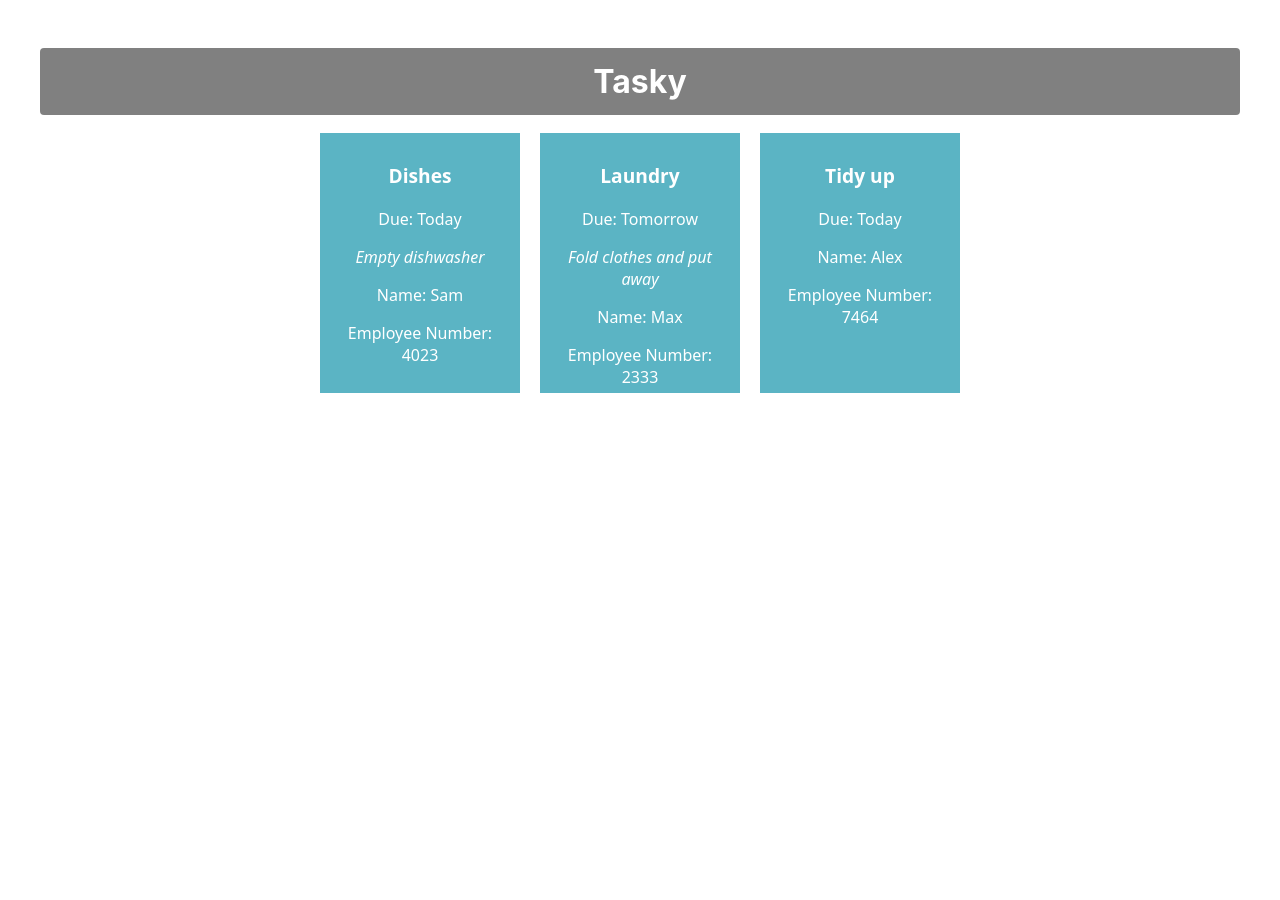
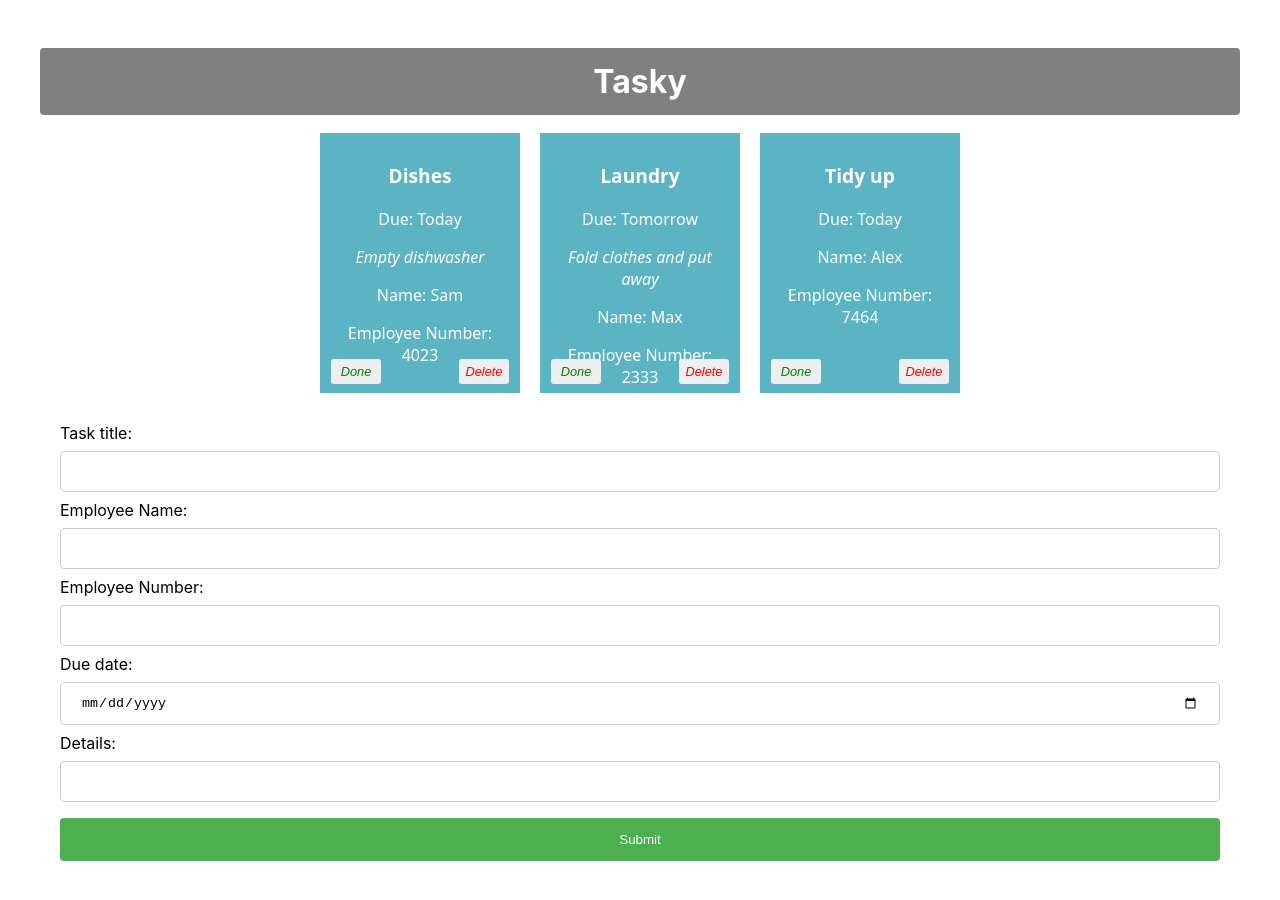
Before and after one commit to ZenYugi/react-basics-labs3, a React (Create React App) app in the folder hometasky/: page / in a window 1280 px wide. Shown: the top 900 px of the page. Before the commit the page ends 800 px from the top, so only its background shows below. Built offline with nearby package versions, Linux system fonts and the light colour scheme.

Commit message:
Week 3 Lab A done

```diff
--- a/hometasky/package.json
+++ b/hometasky/package.json
@@ -9,6 +9,7 @@
     "react": "^18.2.0",
     "react-dom": "^18.2.0",
     "react-scripts": "5.0.1",
+    "uuid": "^9.0.0",
     "web-vitals": "^2.1.4"
   },
   "scripts": {
--- a/hometasky/src/App.css
+++ b/hometasky/src/App.css
@@ -38,3 +38,56 @@
 .description {
   font-style: italic;
 }
+
+button {
+  border: none;
+  border-radius: 3px;
+  font-style: italic;
+  font-size: 0.8em;
+  margin: 4px 6px;
+  width: 50px;
+  height: 25px;
+}
+
+.doneButton {
+  position: absolute;
+  bottom: 5px;
+  left: 5px;
+  color: green;
+}
+
+.deleteButton {
+  position: absolute;
+  bottom: 5px;
+  right: 5px;
+  color: red;
+}
+
+input[type=text], input[type=date] {
+  width: 100%;
+  padding: 12px 20px;
+  margin: 8px 0;
+  display: inline-block;
+  border: 1px solid #ccc;
+  border-radius: 4px;
+  box-sizing: border-box;
+}
+
+input[type=submit] {
+  width: 100%;
+  background-color: #4CAF50;
+  color: white;
+  padding: 14px 20px;
+  margin: 8px 0;
+  border: none;
+  border-radius: 4px;
+  cursor: pointer;
+}
+
+input[type=submit]:hover {
+  background-color: #45a049;
+}
+
+form {
+  text-align: left;
+}
--- a/hometasky/src/App.js
+++ b/hometasky/src/App.js
@@ -1,7 +1,9 @@
-
+import { v4 as uuidv4 } from 'uuid';
 import React, { useState } from 'react';
 import './App.css';
 import Task from './components/Task';
+import AddTaskForm from './components/Form';
+
 
 
 
@@ -9,18 +11,82 @@
 function App() {
   const [ taskState, setTaskState ] = useState({
     tasks: [
-      { id: 1, title:"Dishes", description: "Empty dishwasher", deadline: "Today", employee: "Sam", employeeNum: 4023},
-      { id: 2, title: "Laundry", description: "Fold clothes and put away", deadline: "Tomorrow", employee: "Max" , employeeNum: 2333},
-      { id: 3, title: "Tidy up", deadline: "Today", employee: "Alex" , employeeNum: 7464}
+      { id: 1, title:"Dishes", description: "Empty dishwasher", deadline: "Today", employee: "Sam", employeeNum: 4023, done: false},
+      { id: 2, title: "Laundry", description: "Fold clothes and put away", deadline: "Tomorrow", employee: "Max" , employeeNum: 2333, done: false},
+      { id: 3, title: "Tidy up", deadline: "Today", employee: "Alex" , employeeNum: 7464, done: false}
     ]
   });
+
+  const doneHandler = (taskIndex) => {
+    const tasks = [...taskState.tasks];
+    tasks[taskIndex].done = !tasks[taskIndex].done;
+    setTaskState({tasks});
+    console.log(`${taskIndex} ${tasks[taskIndex].done}`);
+  }
+
+  const deleteHandler = (taskIndex) => {
+    const tasks = [...taskState.tasks];
+    tasks.splice(taskIndex, 1);
+    setTaskState({tasks});
+  }
+
+  const [ formState, setFormState ] = useState({
+    title: "",
+    description: "",
+    deadline: "",
+    employee: "",
+    employeeNum: ""
+
+  });
+
+  const formChangeHandler = (event) => {
+    let form = {...formState};
+
+    switch(event.target.name) {
+      case "title":
+          form.title = event.target.value;
+          break;
+      case "description":
+          form.description = event.target.value;
+          break;
+      case "deadline":
+          form.deadline = event.target.value;
+          break;
+          case "employee":
+            form.employee = event.target.value;
+            break;
+            case "employeeNum":
+              form.employeeNum = event.target.value;
+              break;
+      default:
+          form = formState;
+    }
+    setFormState(form);
+  }
+
+  const formSubmitHandler = (event) => {
+    event.preventDefault();
+
+    const tasks = [...taskState.tasks];
+    const form = {...formState};
+
+    form.id = uuidv4();
+
+    tasks.push(form);
+    setTaskState({tasks});
+  }
+
+
+  console.log(formState);
+
+
 
 
   return (
     <div className="container">
       <h1>Tasky</h1>
 
-      {taskState.tasks.map((task) => (
+      {taskState.tasks.map((task, index) => (
     <Task
       title={task.title}
       description={task.description}
@@ -28,8 +94,15 @@
       employee={task.employee}
       employeeNum={task.employeeNum}
       key={task.id}
+      done={task.done}
+      markDone={() => doneHandler(index)}
+      deleteTask = {() => deleteHandler(index)}
+
     />
   ))}
+
+<AddTaskForm submit={formSubmitHandler} change={formChangeHandler} />
+
 
     </div>
   );
--- /dev/null
+++ b/hometasky/src/components/Form.js
@@ -0,0 +1,41 @@
+import React from "react";
+
+const AddTaskForm = (props) => {
+
+  return (
+    <div>
+         <form onSubmit={props.submit}>
+        <label>
+            Task title:
+            <input type="text" name="title" required onChange={(event) => props.change(event)}/>
+            <br />
+            </label>
+
+        <label>
+            Employee Name:
+            <input type="text" name="employee" required onChange={(event) => props.change(event)}/>
+
+          </label>
+          <br />
+
+          <label>
+            Employee Number:
+            <input type="text" name="employeeNum" required onChange={(event) => props.change(event)}/>
+        </label>
+        <br />
+        <label>
+            Due date:
+            <input type="date" name="deadline" required onChange={(event) => props.change(event)}/>
+        </label>
+        <br />
+        <label>
+            Details:
+            <input type="text" name="description" onChange={(event) => props.change(event)}/>
+        </label>
+        <input type="submit" value="Submit" />
+        </form>
+    </div>
+  )
+};
+
+export default AddTaskForm;
--- a/hometasky/src/components/Task.js
+++ b/hometasky/src/components/Task.js
@@ -3,13 +3,20 @@
 const Task = (props) => {
 
   return (
-    <div className="card">
+    <div className="card" style={{backgroundColor: props.done ? 'lightgrey' : '#5bb4c4'}}>
+
           <p className="title">{props.title}</p>
           <p>Due: {props.deadline}</p>
 
           <p className="description">{props.description}</p>
           <p>Name: {props.employee}</p>
           <p>Employee Number: {props.employeeNum}</p>
+
+          <button onClick={props.markDone} className='doneButton'>Done</button>
+          <button className='deleteButton' onClick={props.deleteTask}>Delete</button>
+
+
+
       </div>
   )
 }
```
Also changed, not shown: 1 other file (tests, documents, lock files or other folders).
